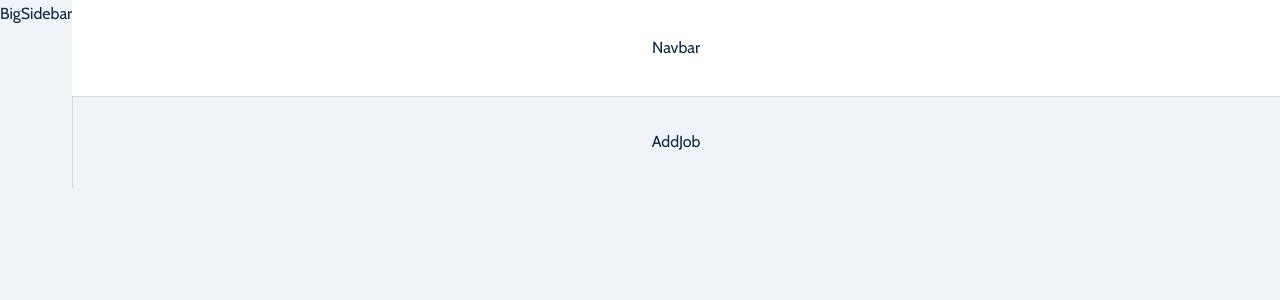
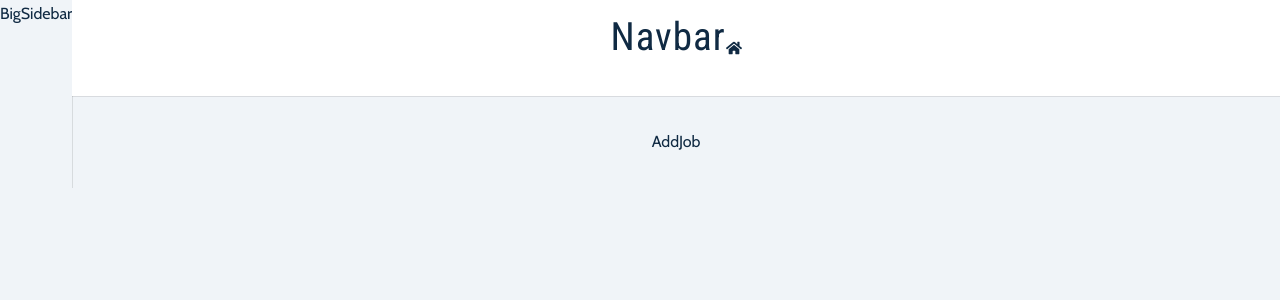
Before and after one commit to wilfred05777/JOBIFY-MERN-COURSE-03-2023, a React (Vite) app in the folder client/: page /dashboard in a window 1280 px wide. Shown: the top 300 px of the page. Built offline with nearby package versions, Linux system fonts and the light colour scheme.

Commit message:
39. React Icons - end

```diff
--- a/client/package.json
+++ b/client/package.json
@@ -15,7 +15,7 @@
     "normalize.css": "^8.0.1",
     "react": "^18.2.0",
     "react-dom": "^18.2.0",
-    "react-icons": "^4.7.1",
+    "react-icons": "^4.12.0",
     "react-router-dom": "^6.4.4",
     "recharts": "^2.1.16",
     "styled-components": "^5.3.6"
--- a/client/src/components/Navbar.jsx
+++ b/client/src/components/Navbar.jsx
@@ -1,10 +1,16 @@
-import React from 'react'
-import Wrapper from '../assets/wrappers/Navbar'
+import React from "react";
+import Wrapper from "../assets/wrappers/Navbar";
+import { FaHome } from "react-icons/fa";
 
 const Navbar = () => {
-  return (
-    <Wrapper>Navbar</Wrapper>
-  )
-}
+   return (
+      <Wrapper>
+         <h2>navbar</h2>
+         <FaHome />
+      </Wrapper>
+   );
+};
 
-export default Navbar
+export default Navbar;
+
+// resource: https://react-icons.github.io/react-icons/
```
Also changed, not shown: client/src/pages/AddJob.jsx (+4 -6 lines), 1 other file (tests, documents, lock files or other folders).
